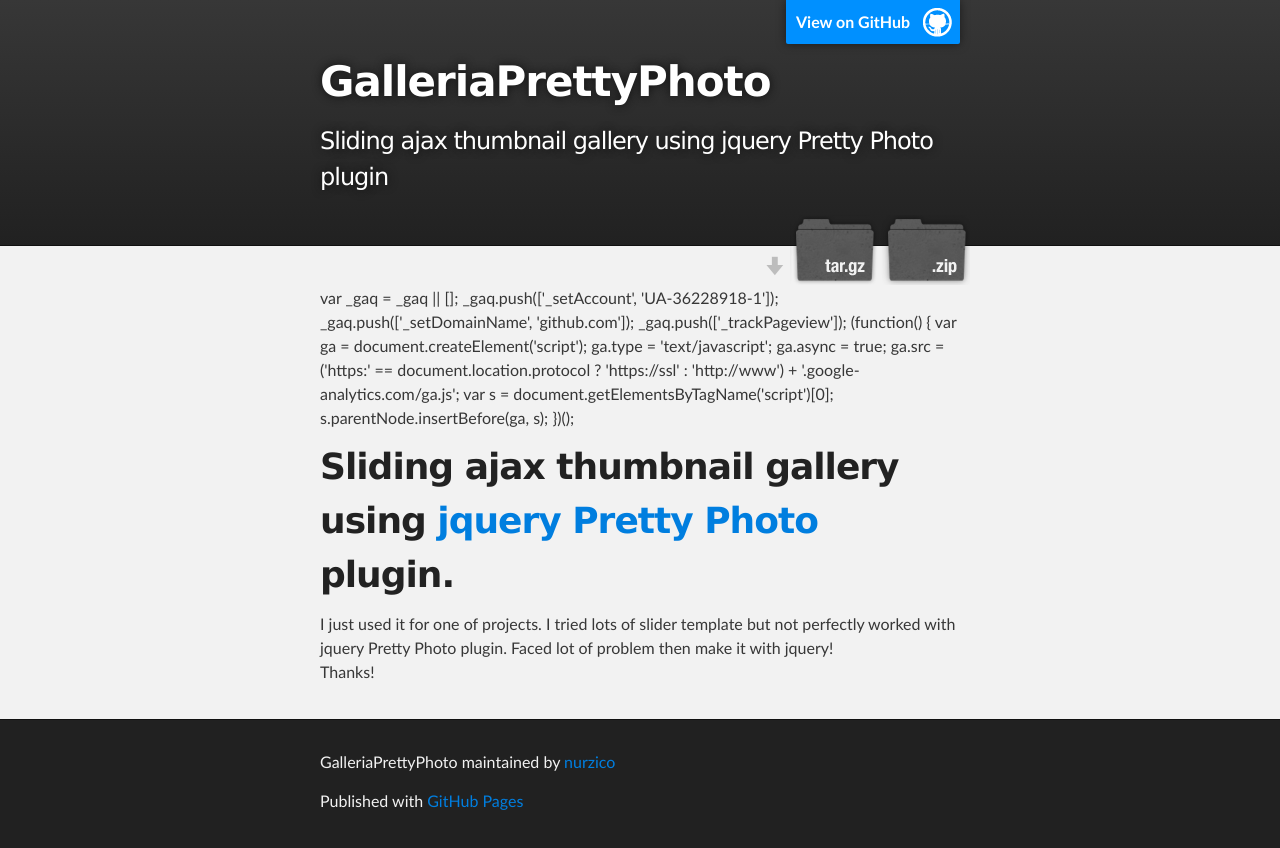
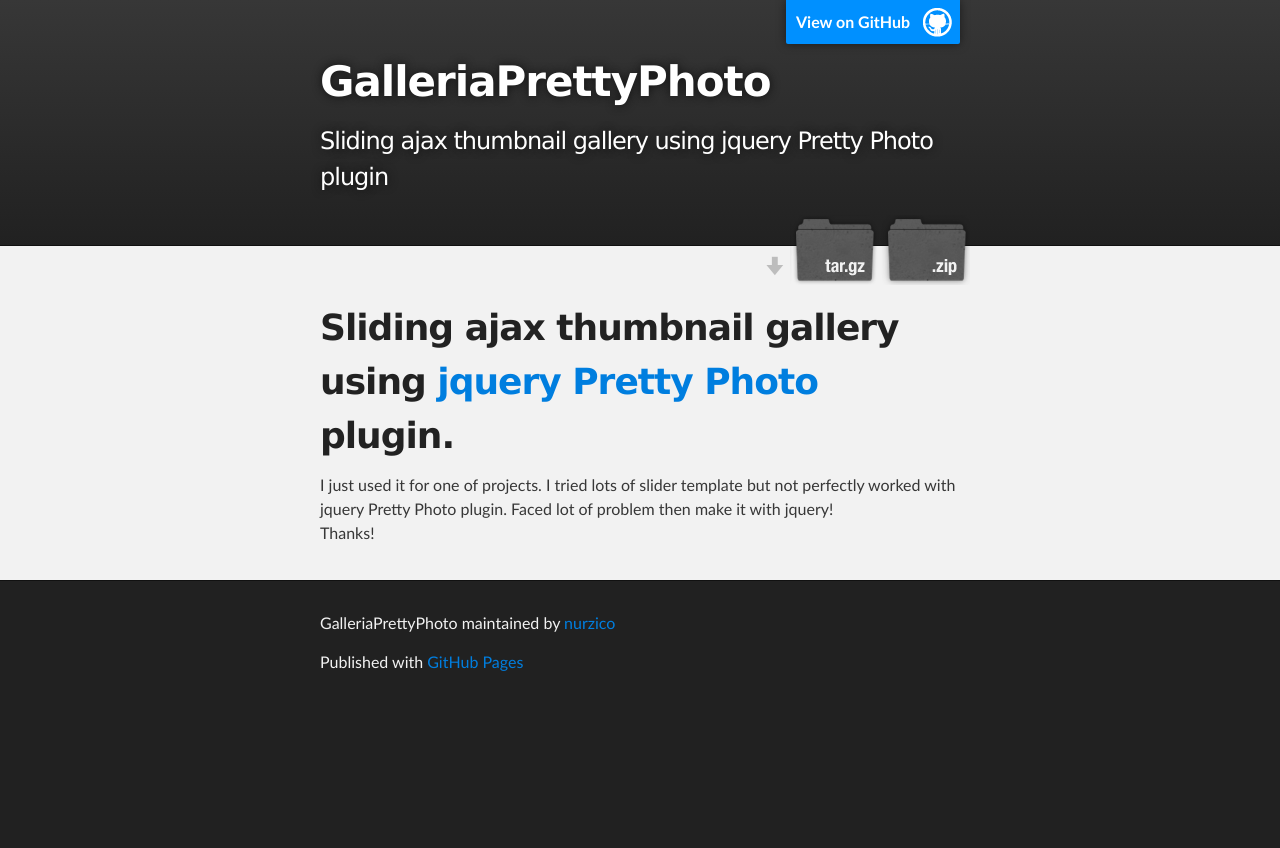
Before and after one commit to nurzico/GalleriaPrettyPhoto, a plain HTML site: page index.html in a window 1280 px wide. After the commit the page ends 800 px from the top, so only its background shows below. Drawn offline with Linux system fonts and the light colour scheme.

Commit message:
Create gh-pages branch via GitHub

```diff
--- a/index.html
+++ b/index.html
@@ -31,20 +31,7 @@
     <!-- MAIN CONTENT -->
     <div id="main_content_wrap" class="outer">
       <section id="main_content" class="inner">
-
-
-  var _gaq = _gaq || [];
-  _gaq.push(['_setAccount', 'UA-36228918-1']);
-  _gaq.push(['_setDomainName', 'github.com']);
-  _gaq.push(['_trackPageview']);
-
-  (function() {
-    var ga = document.createElement('script'); ga.type = 'text/javascript'; ga.async = true;
-    ga.src = ('https:' == document.location.protocol ? 'https://ssl' : 'http://www') + '.google-analytics.com/ga.js';
-    var s = document.getElementsByTagName('script')[0]; s.parentNode.insertBefore(ga, s);
-  })();
-
-<h1>Sliding ajax thumbnail gallery using <a target="_blank" href="http://www.no-margin-for-errors.com/projects/prettyphoto-jquery-lightbox-clone/">jquery Pretty Photo</a> plugin.</h1>
+        <p></p><h1>Sliding ajax thumbnail gallery using <a target="_blank" href="http://www.no-margin-for-errors.com/projects/prettyphoto-jquery-lightbox-clone/">jquery Pretty Photo</a> plugin.</h1>
 
 <p>
              I just used it for one of projects. I tried lots of slider template but not perfectly worked with jquery Pretty Photo plugin. Faced lot of problem then make it with jquery!
--- a/params.json
+++ b/params.json
@@ -1 +1 @@
-{"body":"<script type=\"text/javascript\">\r\n\r\n  var _gaq = _gaq || [];\r\n  _gaq.push(['_setAccount', 'UA-36228918-1']);\r\n  _gaq.push(['_setDomainName', 'github.com']);\r\n  _gaq.push(['_trackPageview']);\r\n\r\n  (function() {\r\n    var ga = document.createElement('script'); ga.type = 'text/javascript'; ga.async = true;\r\n    ga.src = ('https:' == document.location.protocol ? 'https://ssl' : 'http://www') + '.google-analytics.com/ga.js';\r\n    var s = document.getElementsByTagName('script')[0]; s.parentNode.insertBefore(ga, s);\r\n  })();\r\n\r\n</script> \r\n<h1>Sliding ajax thumbnail gallery using <a target=\"_blank\" href=\"http://www.no-margin-for-errors.com/projects/prettyphoto-jquery-lightbox-clone/\">jquery Pretty Photo</a> plugin.</h1>\r\n<p>\r\n             I just used it for one of projects. I tried lots of slider template but not perfectly worked with jquery Pretty Photo plugin. Faced lot of problem then make it with jquery! \r\n            <br />\r\n            Thanks!\r\n          </p>","note":"Don't delete this file! It's used internally to help with page regeneration.","name":"GalleriaPrettyPhoto","google":"UA-36228918-1","tagline":"Sliding ajax thumbnail gallery using jquery Pretty Photo plugin"}
+{"body":" <h1>Sliding ajax thumbnail gallery using <a target=\"_blank\" href=\"http://www.no-margin-for-errors.com/projects/prettyphoto-jquery-lightbox-clone/\">jquery Pretty Photo</a> plugin.</h1>\r\n<p>\r\n             I just used it for one of projects. I tried lots of slider template but not perfectly worked with jquery Pretty Photo plugin. Faced lot of problem then make it with jquery! \r\n            <br />\r\n            Thanks!\r\n          </p>","note":"Don't delete this file! It's used internally to help with page regeneration.","name":"GalleriaPrettyPhoto","google":"UA-36228918-1","tagline":"Sliding ajax thumbnail gallery using jquery Pretty Photo plugin"}
```
